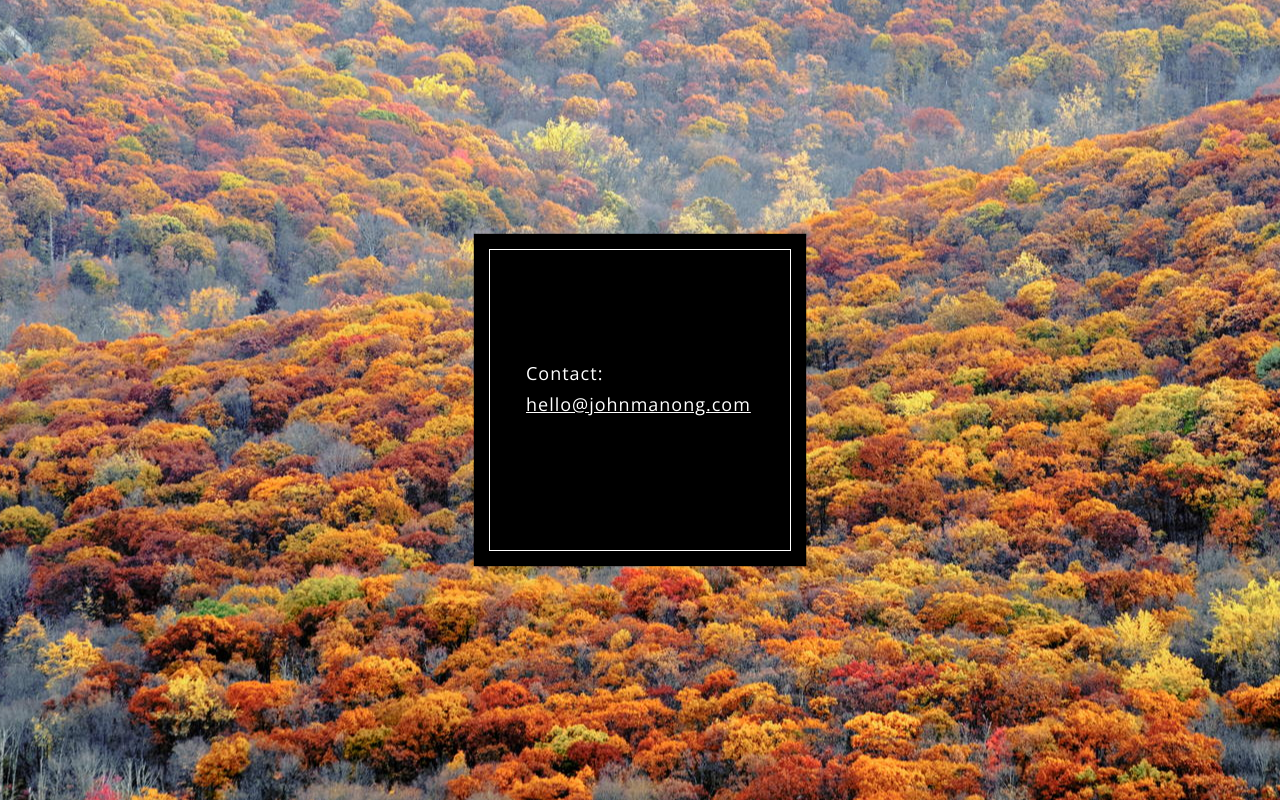
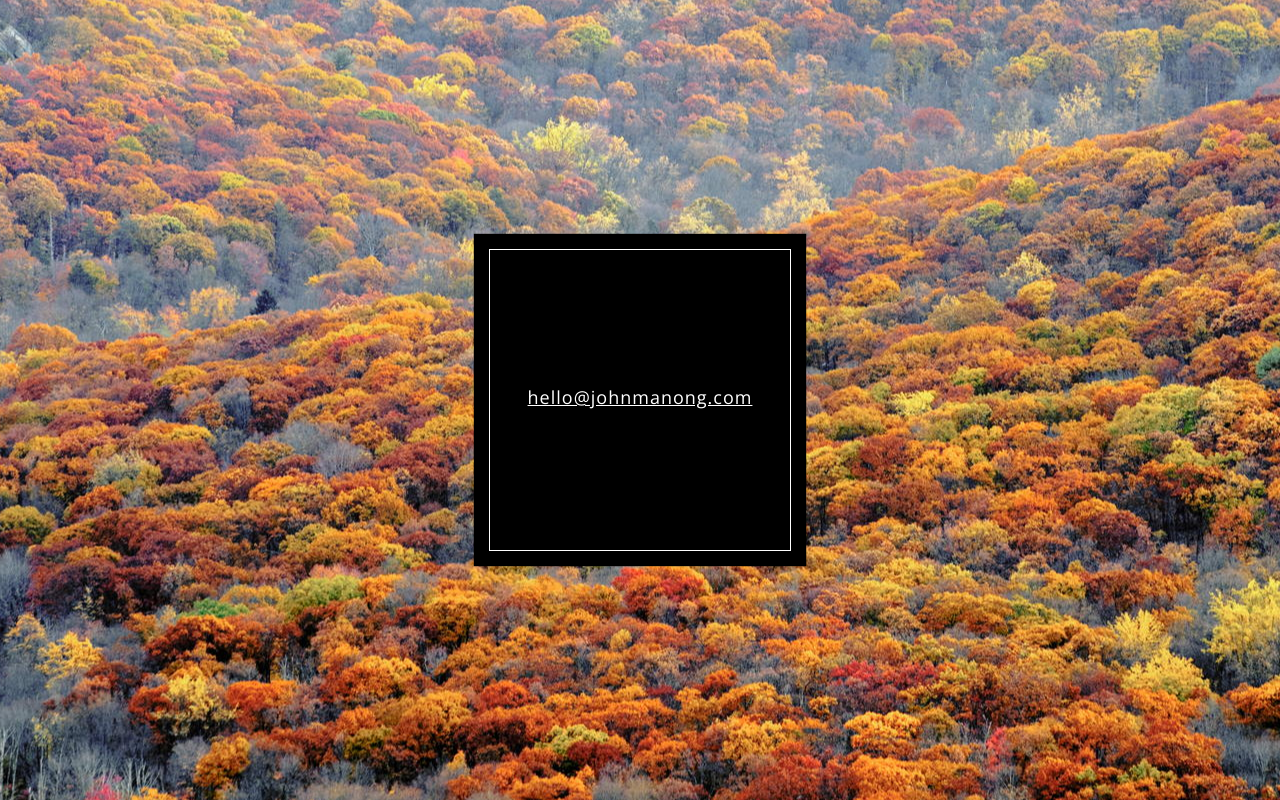
Before and after one commit to johnmanong/grunt-work, a website: page app/index.html in a window 1280 px wide. Drawn offline with nearby package versions, Linux system fonts and the light colour scheme; files that its build step writes are made by us from their sources.

Commit message:
style cleanup

```diff
--- a/app/index.html
+++ b/app/index.html
@@ -8,7 +8,6 @@
   </head>
   <body>
     <div class="contact-info">
-    Contact:
       <a href="mailto:hello@johnmanong.com" target="_top">hello@johnmanong.com</a>
     </div>
     <script src='scripts/build/main.js'></script>
--- a/app/stylesheets/main.scss
+++ b/app/stylesheets/main.scss
@@ -4,6 +4,7 @@
 
 $color-white: #fff;
 $color-black: #000;
+$font-size: 18px;
 
 html, body {
   height: 100%;
@@ -18,17 +19,10 @@ html {
   font-family: 'Open Sans', sans-serif;
 }
 
-a {
-  color: $color-white;
-
-  &:visited {
-    color: $color-white;
-  }
-}
 
 .contact-info {
   $contact-size: 300px;
-  font-size: 18px;
+  font-size: $font-size;
   font-weight: 300;
   background-color: $color-black;
   position: absolute;
@@ -42,8 +36,19 @@ a {
   line-height: 1.7;
   letter-spacing: 1px;
 
-  padding: 6em 2em;
+  padding: ($contact-size/2 - $font-size) 0;
   box-shadow:
     0 0 0 1px $color-white,
     0 0 0 .9em $color-black;
+
+  a {
+    color: $color-white;
+    display: block;
+    text-align: center;
+
+    &:visited {
+      color: $color-white;
+    }
+  }
+
 }
```
Lines whose indentation alone changed are shown as unchanged.
